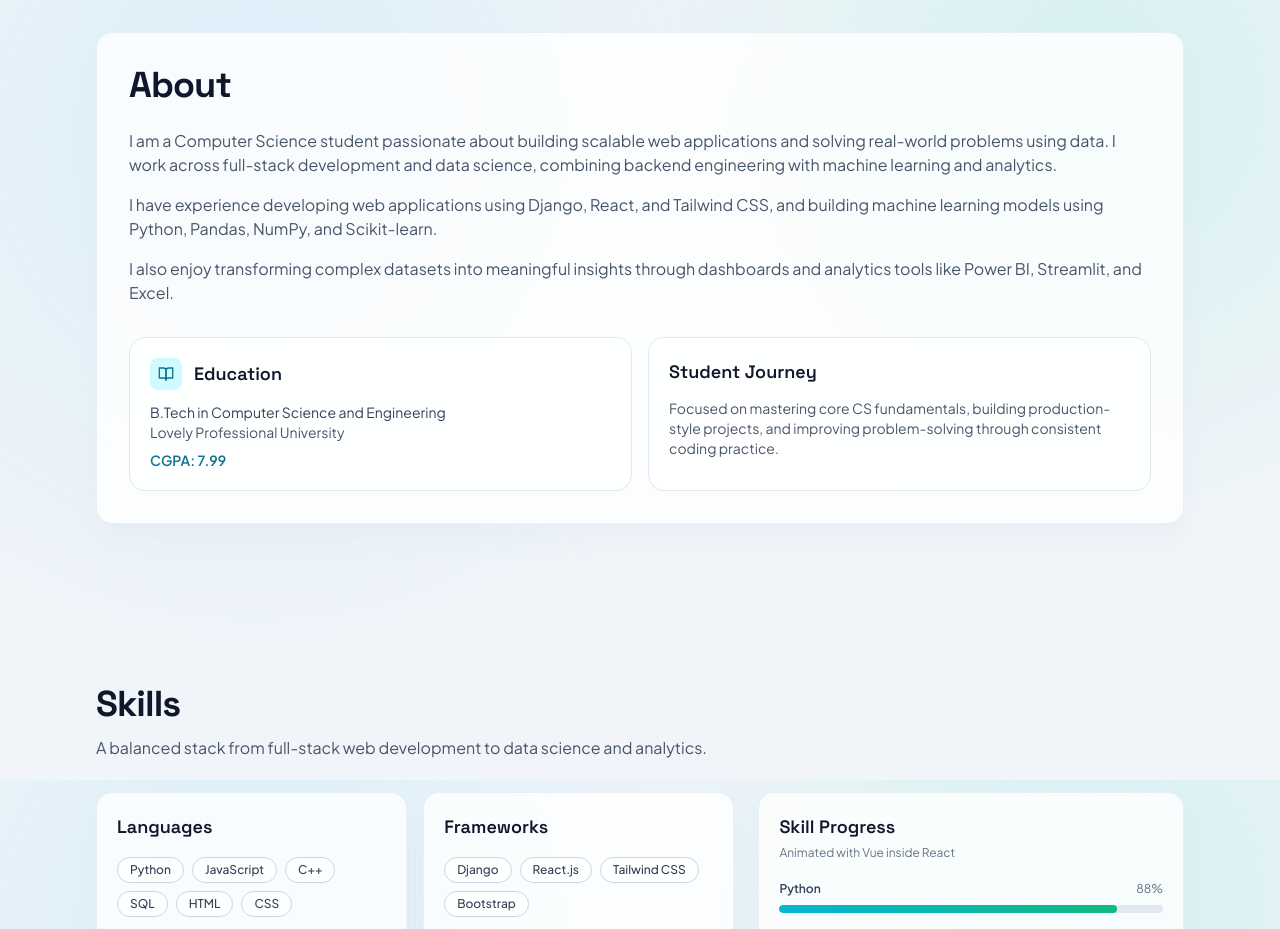
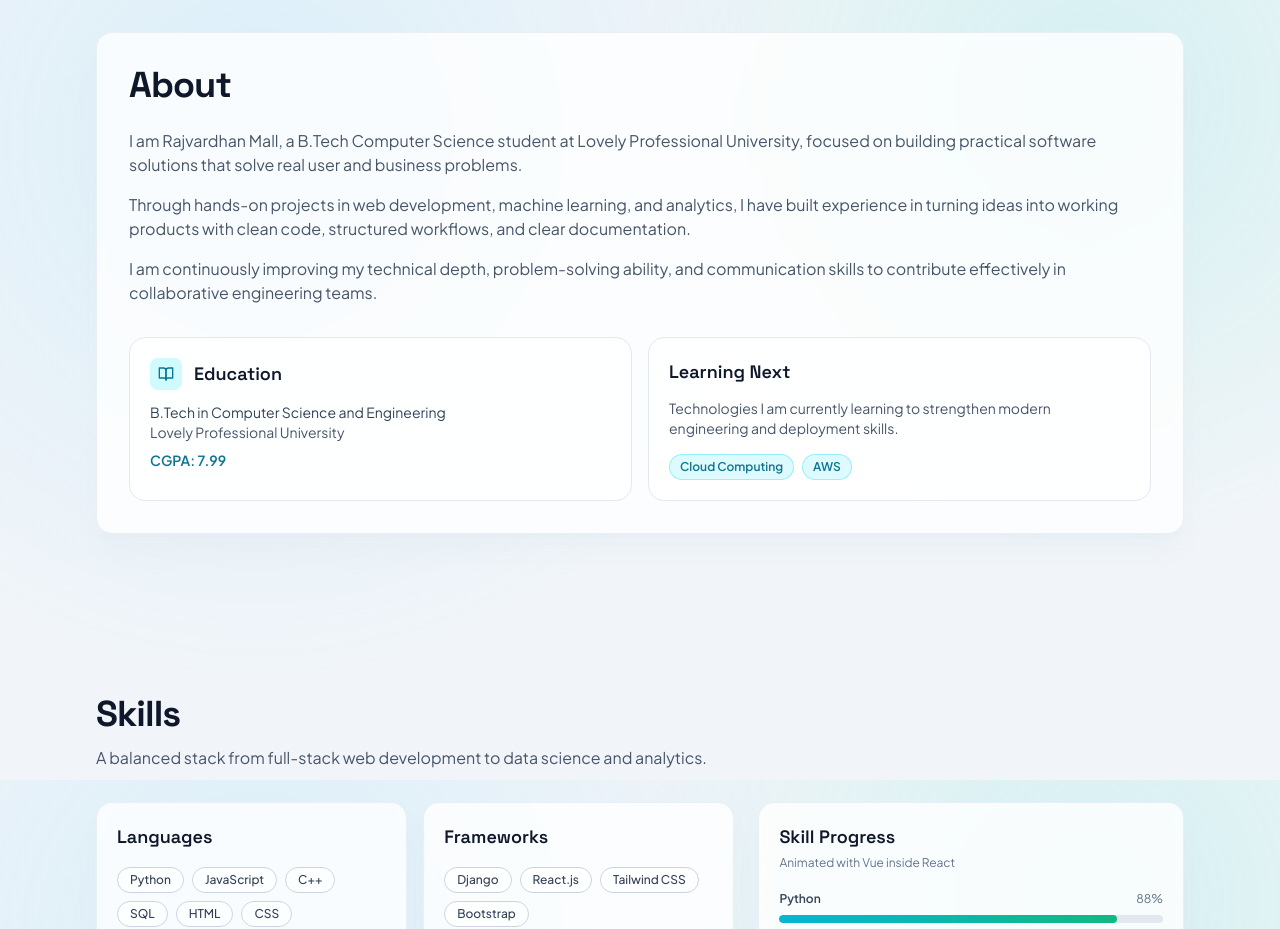
Before and after one commit to iamrajvardhanmall/Portfolio, a Vue app: page / in a window 1280 px wide. Shown: the part 820-1749 px from the top of the page. Built offline with nearby package versions, Linux system fonts and the light colour scheme; the HTML template or start-up script is replaced by a standard one.

Commit message:
Improved about sections

```diff
--- a/src/components/About.jsx
+++ b/src/components/About.jsx
@@ -14,17 +14,17 @@ export default function About() {
         <h2 className="section-title">About</h2>
         <div className="mt-6 space-y-4 text-sm leading-7 text-slate-600 dark:text-slate-300 sm:text-base">
           <p>
-            I am a Computer Science student passionate about building scalable web applications and solving
-            real-world problems using data. I work across full-stack development and data science,
-            combining backend engineering with machine learning and analytics.
+            I am Rajvardhan Mall, a B.Tech Computer Science student at Lovely Professional University,
+            focused on building practical software solutions that solve real user and business problems.
           </p>
           <p>
-            I have experience developing web applications using Django, React, and Tailwind CSS, and
-            building machine learning models using Python, Pandas, NumPy, and Scikit-learn.
+            Through hands-on projects in web development, machine learning, and analytics, I have built
+            experience in turning ideas into working products with clean code, structured workflows,
+            and clear documentation.
           </p>
           <p>
-            I also enjoy transforming complex datasets into meaningful insights through dashboards and
-            analytics tools like Power BI, Streamlit, and Excel.
+            I am continuously improving my technical depth, problem-solving ability, and communication
+            skills to contribute effectively in collaborative engineering teams.
           </p>
         </div>
 
@@ -41,10 +41,20 @@ export default function About() {
             <p className="mt-2 text-sm font-semibold text-cyan-700 dark:text-cyan-300">CGPA: 7.99</p>
           </div>
           <div className="rounded-2xl border border-slate-200 bg-white/70 p-5 dark:border-slate-800 dark:bg-slate-900/70">
-            <h3 className="font-display text-lg font-semibold text-slate-900 dark:text-white">Student Journey</h3>
+            <h3 className="font-display text-lg font-semibold text-slate-900 dark:text-white">Learning Next</h3>
             <p className="mt-3 text-sm text-slate-600 dark:text-slate-300">
-              Focused on mastering core CS fundamentals, building production-style projects, and improving problem-solving through consistent coding practice.
+              Technologies I am currently learning to strengthen modern engineering and deployment skills.
             </p>
+            <ul className="mt-4 flex flex-wrap gap-2">
+              {['Cloud Computing', 'AWS'].map((tech) => (
+                <li
+                  key={tech}
+                  className="rounded-full border border-cyan-300/60 bg-cyan-100/70 px-2.5 py-1 text-xs font-semibold text-cyan-700 dark:border-cyan-500/40 dark:bg-cyan-500/10 dark:text-cyan-300"
+                >
+                  {tech}
+                </li>
+              ))}
+            </ul>
           </div>
         </div>
       </motion.div>
```
